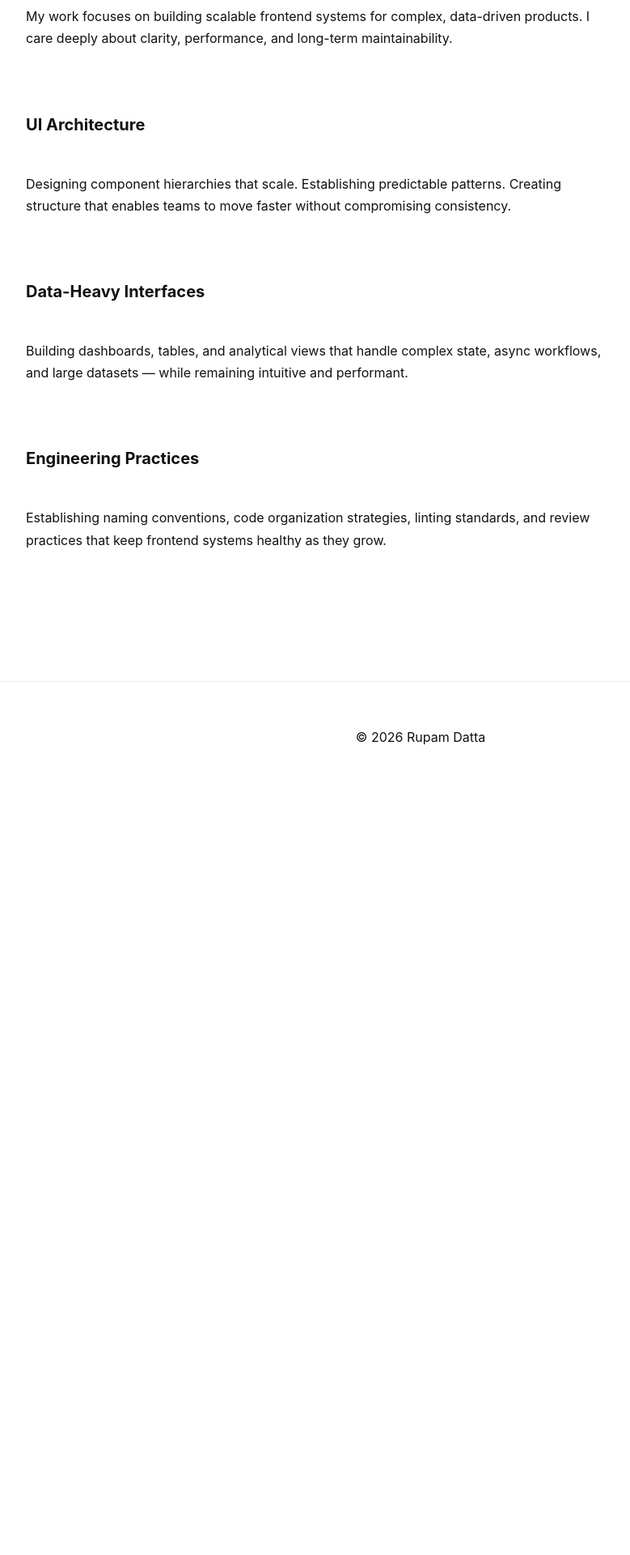
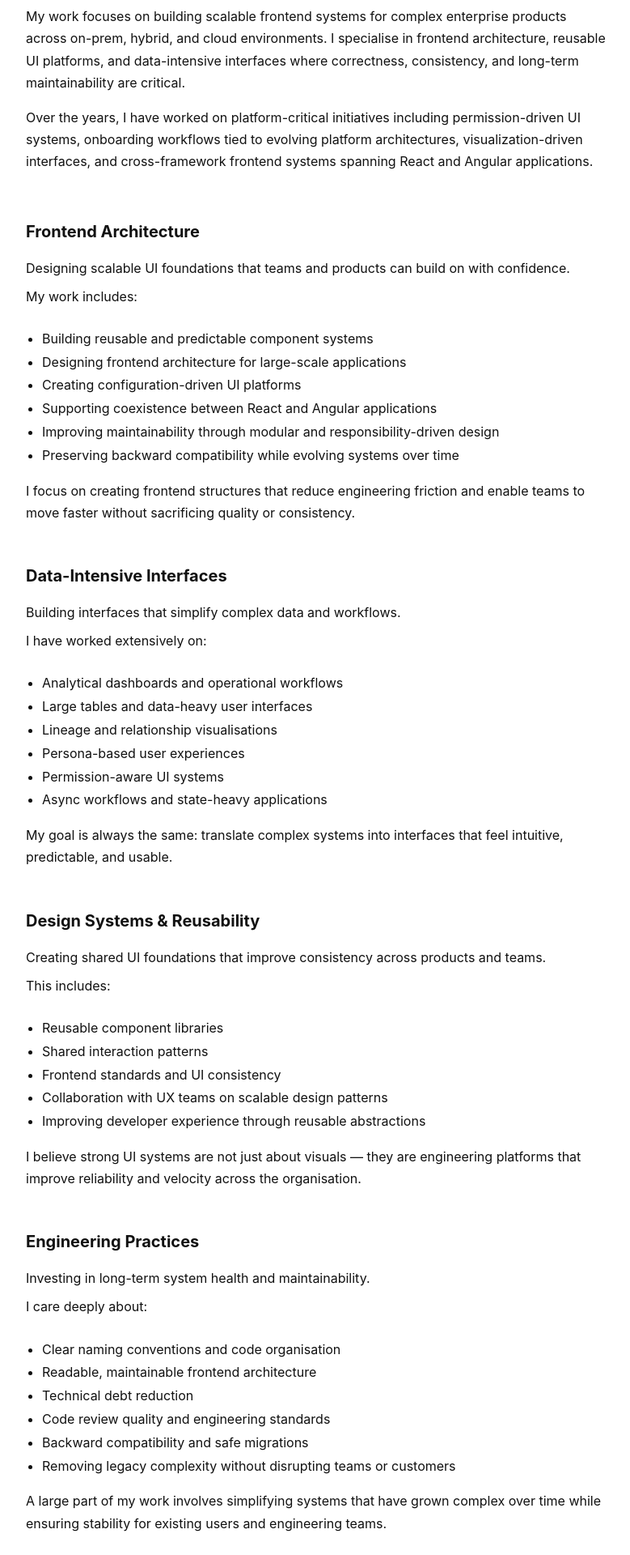
Before and after one commit to ardeezstyle/rupamdatta.com, a React (Vite) app: page /work in a window 1280 px wide. Shown: the part 160-2080 px from the top of the page at 81% size, without its empty margins (120-899 px from the left). Before the commit the page ends 1139 px from the top, so only its background shows below. Built offline with nearby package versions, Linux system fonts and the light colour scheme; no server answers.

Commit message:
work page update

```diff
--- a/src/pages/Work/Work.tsx
+++ b/src/pages/Work/Work.tsx
@@ -20,36 +20,125 @@ export default function Work() {
         </Helmet>
         <h1>Work</h1>
         <p>
-          My work focuses on building scalable frontend systems for complex,
-          data-driven products. I care deeply about clarity, performance, and
-          long-term maintainability.
+          My work focuses on building scalable frontend systems for complex
+          enterprise products across on-prem, hybrid, and cloud environments. I
+          specialise in frontend architecture, reusable UI platforms, and
+          data-intensive interfaces where correctness, consistency, and
+          long-term maintainability are critical.
+        </p>
+        <p>
+          Over the years, I have worked on platform-critical initiatives
+          including permission-driven UI systems, onboarding workflows tied to
+          evolving platform architectures, visualization-driven interfaces, and
+          cross-framework frontend systems spanning React and Angular
+          applications.
         </p>
       </section>
 
       <section className="work__area">
-        <h2>UI Architecture</h2>
+        <h2>Frontend Architecture</h2>
         <p>
-          Designing component hierarchies that scale. Establishing predictable
-          patterns. Creating structure that enables teams to move faster without
-          compromising consistency.
+          Designing scalable UI foundations that teams and products can build on
+          with confidence.
+        </p>
+        <p>My work includes:</p>
+        <ul>
+          <li>Building reusable and predictable component systems</li>
+          <li>Designing frontend architecture for large-scale applications</li>
+          <li>Creating configuration-driven UI platforms</li>
+          <li>Supporting coexistence between React and Angular applications</li>
+          <li>
+            Improving maintainability through modular and responsibility-driven
+            design
+          </li>
+          <li>
+            Preserving backward compatibility while evolving systems over time
+          </li>
+        </ul>
+        <p>
+          I focus on creating frontend structures that reduce engineering
+          friction and enable teams to move faster without sacrificing quality
+          or consistency.
         </p>
       </section>
 
       <section className="work__area">
-        <h2>Data-Heavy Interfaces</h2>
+        <h2>Data-Intensive Interfaces</h2>
+        <p>Building interfaces that simplify complex data and workflows.</p>
+        <p>I have worked extensively on:</p>
+        <ul>
+          <li>Analytical dashboards and operational workflows</li>
+          <li>Large tables and data-heavy user interfaces</li>
+          <li>Lineage and relationship visualisations</li>
+          <li>Persona-based user experiences</li>
+          <li>Permission-aware UI systems</li>
+          <li>Async workflows and state-heavy applications</li>
+        </ul>
         <p>
-          Building dashboards, tables, and analytical views that handle complex
-          state, async workflows, and large datasets — while remaining intuitive
-          and performant.
+          My goal is always the same: translate complex systems into interfaces
+          that feel intuitive, predictable, and usable.
+        </p>
+      </section>
+
+      <section className="work__area">
+        <h2>Design Systems & Reusability</h2>
+        <p>
+          Creating shared UI foundations that improve consistency across
+          products and teams.
+        </p>
+        <p>This includes:</p>
+        <ul>
+          <li>Reusable component libraries</li>
+          <li>Shared interaction patterns</li>
+          <li>Frontend standards and UI consistency</li>
+          <li>Collaboration with UX teams on scalable design patterns</li>
+          <li>Improving developer experience through reusable abstractions</li>
+        </ul>
+        <p>
+          I believe strong UI systems are not just about visuals — they are
+          engineering platforms that improve reliability and velocity across the
+          organisation.
         </p>
       </section>
 
       <section className="work__area">
         <h2>Engineering Practices</h2>
+        <p>Investing in long-term system health and maintainability.</p>
+        <p>I care deeply about:</p>
+        <ul>
+          <li>Clear naming conventions and code organisation</li>
+          <li>Readable, maintainable frontend architecture</li>
+          <li>Technical debt reduction</li>
+          <li>Code review quality and engineering standards</li>
+          <li>Backward compatibility and safe migrations</li>
+          <li>
+            Removing legacy complexity without disrupting teams or customers
+          </li>
+        </ul>
         <p>
-          Establishing naming conventions, code organization strategies, linting
-          standards, and review practices that keep frontend systems healthy as
-          they grow.
+          A large part of my work involves simplifying systems that have grown
+          complex over time while ensuring stability for existing users and
+          engineering teams.
+        </p>
+      </section>
+
+      <section className="work__area">
+        <h2>How I Approach Problems</h2>
+        <p>I prefer simple solutions over clever ones.</p>
+        <p>When working on frontend systems, I usually focus on:</p>
+        <ul>
+          <li>Breaking large problems into smaller, understandable parts</li>
+          <li>Building abstractions only when they provide clear value</li>
+          <li>Reducing unnecessary coupling between systems</li>
+          <li>
+            Designing for long-term evolution, not just immediate delivery
+          </li>
+          <li>Keeping systems understandable for future engineers</li>
+        </ul>
+        <p>
+          I believe frontend engineering is not only about building interfaces —
+          it is about creating systems that teams can confidently extend and
+          maintain over time.
         </p>
       </section>
 
--- a/src/pages/Work/work.css
+++ b/src/pages/Work/work.css
@@ -1,7 +1,7 @@
 .work {
   display: flex;
   flex-direction: column;
-  gap: 3.75rem; /* 60px */
+  gap: 2.5rem;
 }
 
 .work h1 {
@@ -22,7 +22,15 @@
 .work__area {
   display: flex;
   flex-direction: column;
-  gap: 0.75rem; /* 12px */
+}
+
+.work__area ul {
+  padding-left: 1.25rem; /* 20px */
+  line-height: 1.8;
+}
+
+.work__area p {
+  margin: 0 0 0.5rem;
 }
 
 .work__cta a {
```
